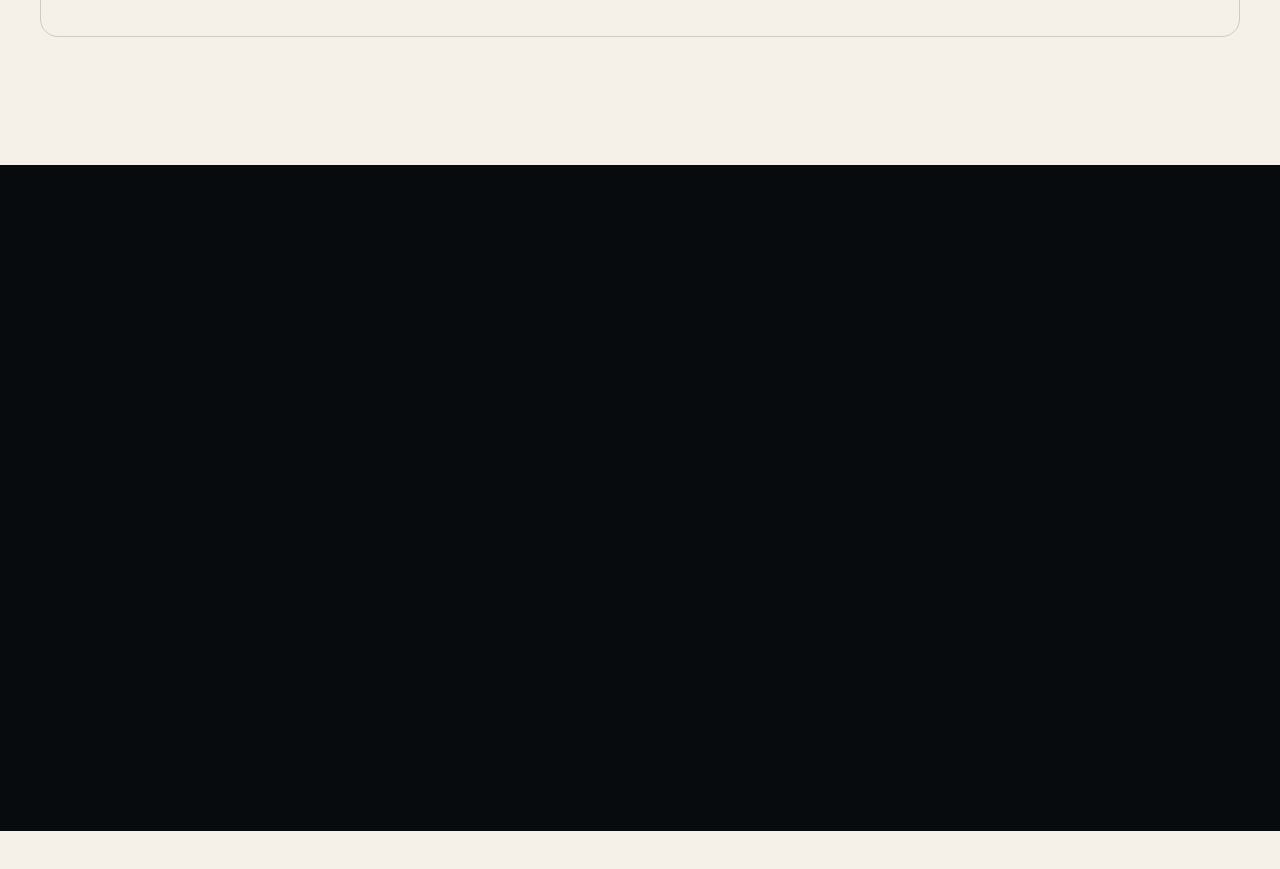
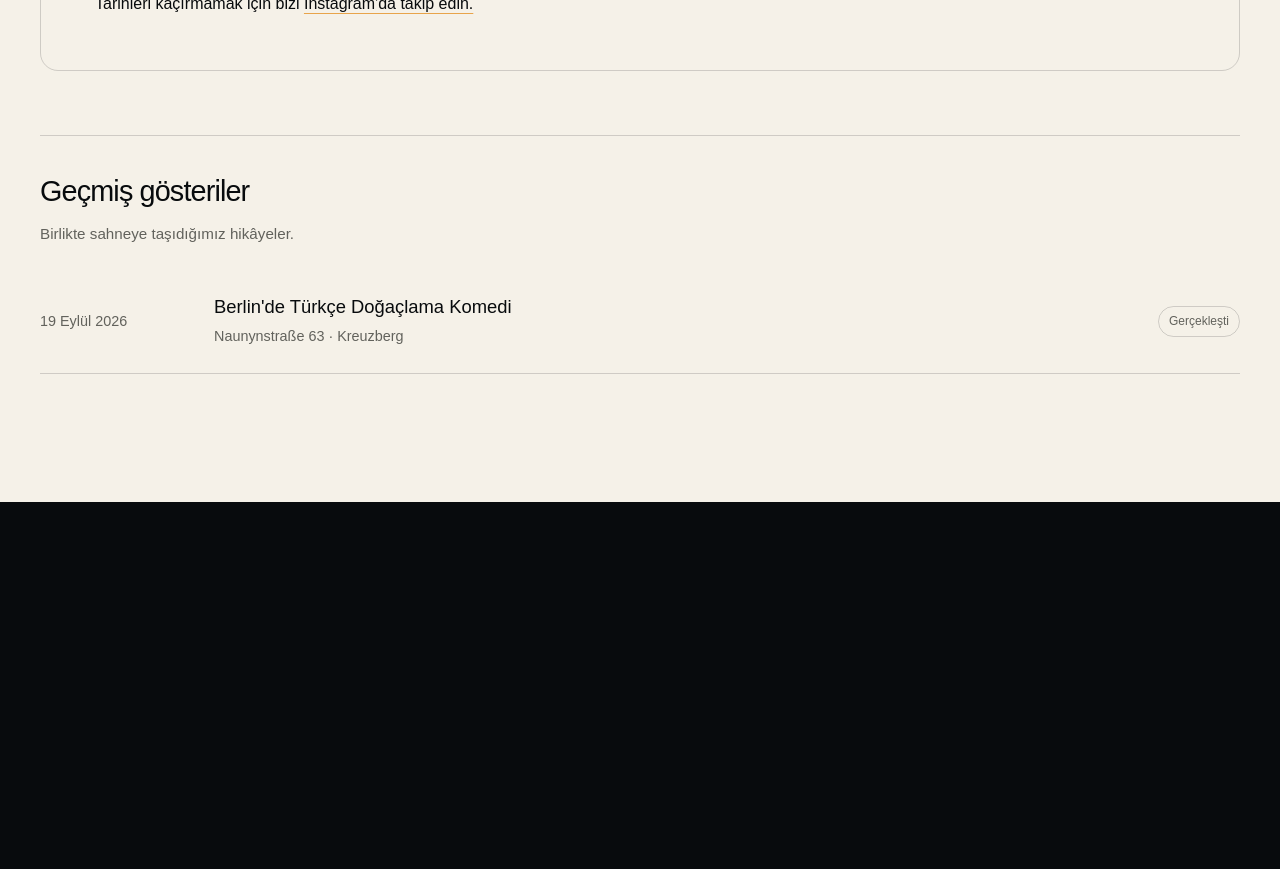
Before and after one commit to berlinoyunstudyosu-code/berlinoyunstudyosu, a Next.js app: page / in a window 1280 px wide. Shown: the part 1200-2069 px from the top of the page. Built offline with nearby package versions, Linux system fonts and the light colour scheme.

Commit message:
new actors

```diff
--- a/src/app/globals.css
+++ b/src/app/globals.css
@@ -93,6 +93,19 @@ button, a { -webkit-tap-highlight-color: transparent; }
 .event-details { font-size: .95rem; }
 .event-details p { margin: 3px 0; }
 .event-note { margin-top: 12px !important; color: #76501e; font-weight: 700; }
+.events-list { display: grid; gap: 20px; }
+.past-shows { margin-top: 64px; padding-top: 32px; border-top: 1px solid var(--dark-line); }
+.past-shows-heading h2 { margin: 0 0 8px; font-family: var(--display); font-size: clamp(1.4rem, 2.5vw, 1.8rem); letter-spacing: -.03em; }
+.past-shows-heading p, .past-shows-empty { color: #62625c; font-size: .95rem; }
+.past-shows-heading p { margin: 0 0 24px; }
+.past-event-card { display: grid; grid-template-columns: 150px minmax(0, 1fr) auto; gap: 24px; align-items: center; padding: 24px 0; border-bottom: 1px solid var(--dark-line); }
+.past-event-card time { color: #62625c; font-size: .9rem; }
+.past-event-card h3 { margin: 0 0 6px; font-family: var(--display); font-size: 1.15rem; line-height: 1.35; }
+.past-event-card p { margin: 0; color: #62625c; font-size: .9rem; }
+.past-event-status { justify-self: start; padding: 5px 10px; border: 1px solid var(--dark-line); border-radius: 999px; color: #62625c; font-size: .75rem; }
+@media (max-width: 700px) {
+  .past-event-card { grid-template-columns: 1fr; gap: 12px; }
+}
 .empty-state { padding: 54px; border: 1px solid var(--dark-line); border-radius: 18px; }
 .empty-state h3 { margin: 0 0 8px; font-family: var(--display); font-size: 2rem; }
 .empty-state p { margin: 0; }
--- a/src/app/page.tsx
+++ b/src/app/page.tsx
@@ -9,10 +9,12 @@ import { Partners } from "@/components/Partners";
 import { Players } from "@/components/Players";
 import { UpcomingShows } from "@/components/UpcomingShows";
 import { siteConfig } from "@/content/site";
-import { getUpcomingEvents } from "@/lib/events";
+import { getPastEvents, getUpcomingEvents } from "@/lib/events";
 
 export default function Home() {
-  const events = getUpcomingEvents(siteConfig.events);
+  const now = new Date();
+  const events = getUpcomingEvents(siteConfig.events, now);
+  const pastEvents = getPastEvents(siteConfig.events, now);
   const event = events[0];
   const structuredData = [
     {
@@ -62,7 +64,7 @@ export default function Home() {
       <Header ticketUrl={event?.ticketUrl} />
       <main id="ana-icerik">
         <Hero ticketUrl={event?.ticketUrl} />
-        <UpcomingShows events={events} />
+        <UpcomingShows events={events} pastEvents={pastEvents} />
         <About />
         <Players />
         <Corporate />
--- a/src/components/UpcomingShows.tsx
+++ b/src/components/UpcomingShows.tsx
@@ -2,11 +2,11 @@ import type { EventItem } from "@/content/site";
 import { siteConfig } from "@/content/site";
 import { SectionHeading } from "./SectionHeading";
 
-export function UpcomingShows({ events }: { events: readonly EventItem[] }) {
+export function UpcomingShows({ events, pastEvents }: { events: readonly EventItem[]; pastEvents: readonly EventItem[] }) {
   return (
     <section id="gosteriler" className="section paper-section">
       <div className="shell">
-        <SectionHeading title="Yaklaşan gösteriler" intro="Bir kelime verin; gerisini o gece birlikte yazalım." />
+        <SectionHeading eyebrow="GÜNCEL & GELECEK GÖSTERİLER" title="Sıradaki buluşmamız" intro="Bir kelime verin; gerisini o gece birlikte yazalım." />
         {events.length ? (
           <div className="events-list">
             {events.map((event) => (
@@ -21,6 +21,25 @@ export function UpcomingShows({ events }: { events: readonly EventItem[] }) {
         ) : (
           <div className="empty-state"><h3>Yeni gösteriler çok yakında.</h3><p>Tarihleri kaçırmamak için bizi <a href={siteConfig.instagram.url} target="_blank" rel="noopener noreferrer">Instagram&apos;da takip edin.</a></p></div>
         )}
+        <section className="past-shows" aria-labelledby="past-shows-heading">
+          <header className="past-shows-heading">
+            <h2 id="past-shows-heading">Geçmiş gösteriler</h2>
+            <p>Birlikte sahneye taşıdığımız hikâyeler.</p>
+          </header>
+          {pastEvents.length ? (
+            <div className="past-events-list">
+              {pastEvents.map((event) => (
+                <article className="past-event-card" key={event.id}>
+                  <time dateTime={event.date}>
+                    {new Intl.DateTimeFormat("tr-TR", { day: "numeric", month: "long", year: "numeric", timeZone: "Europe/Berlin" }).format(new Date(event.date))}
+                  </time>
+                  <div><h3>{event.title}</h3><p>{event.location}</p></div>
+                  <span className="past-event-status">Gerçekleşti</span>
+                </article>
+              ))}
+            </div>
+          ) : <p className="past-shows-empty">Geçmiş gösterilerimiz burada yer alacak.</p>}
+        </section>
       </div>
     </section>
   );
--- a/src/lib/events.ts
+++ b/src/lib/events.ts
@@ -5,3 +5,9 @@ export function getUpcomingEvents(events: readonly EventItem[], now = new Date()
     .filter((event) => new Date(event.date).getTime() >= now.getTime())
     .sort((a, b) => new Date(a.date).getTime() - new Date(b.date).getTime());
 }
+
+export function getPastEvents(events: readonly EventItem[], now = new Date()) {
+  return events
+    .filter((event) => new Date(event.date).getTime() < now.getTime())
+    .sort((a, b) => new Date(b.date).getTime() - new Date(a.date).getTime());
+}
```
